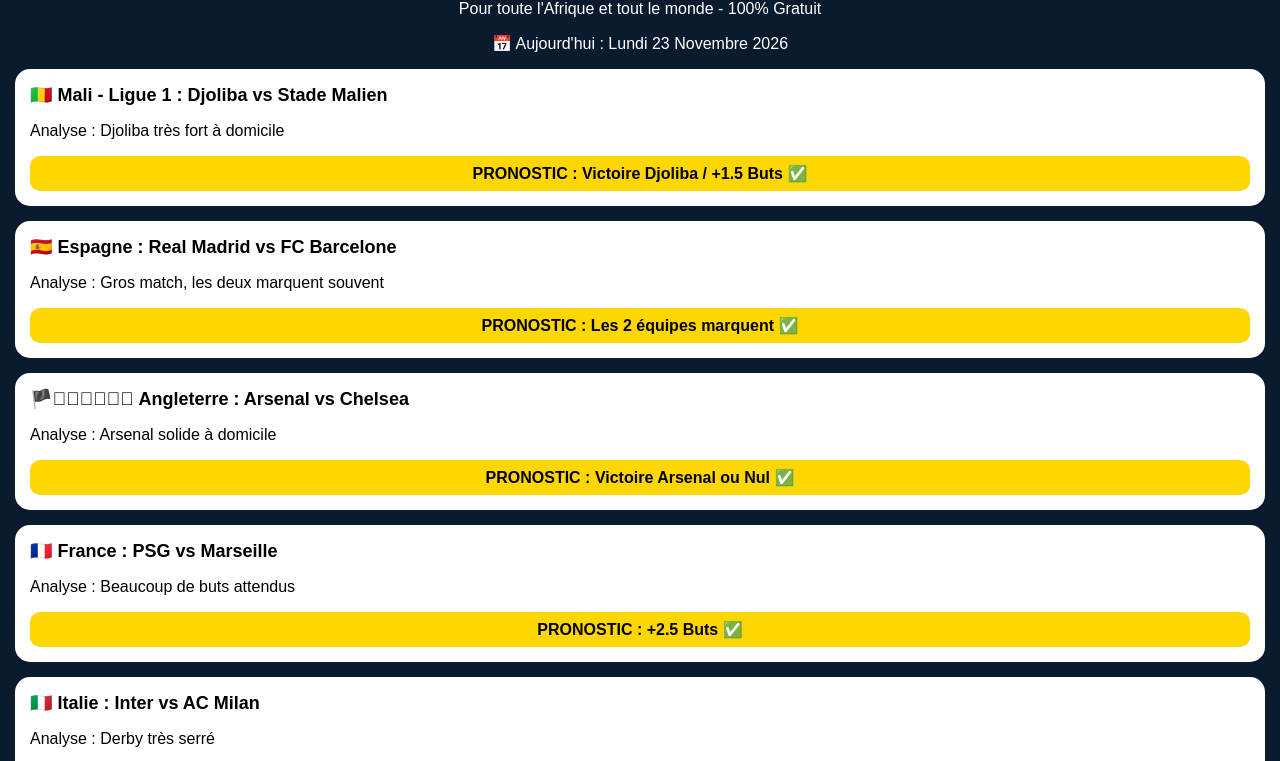
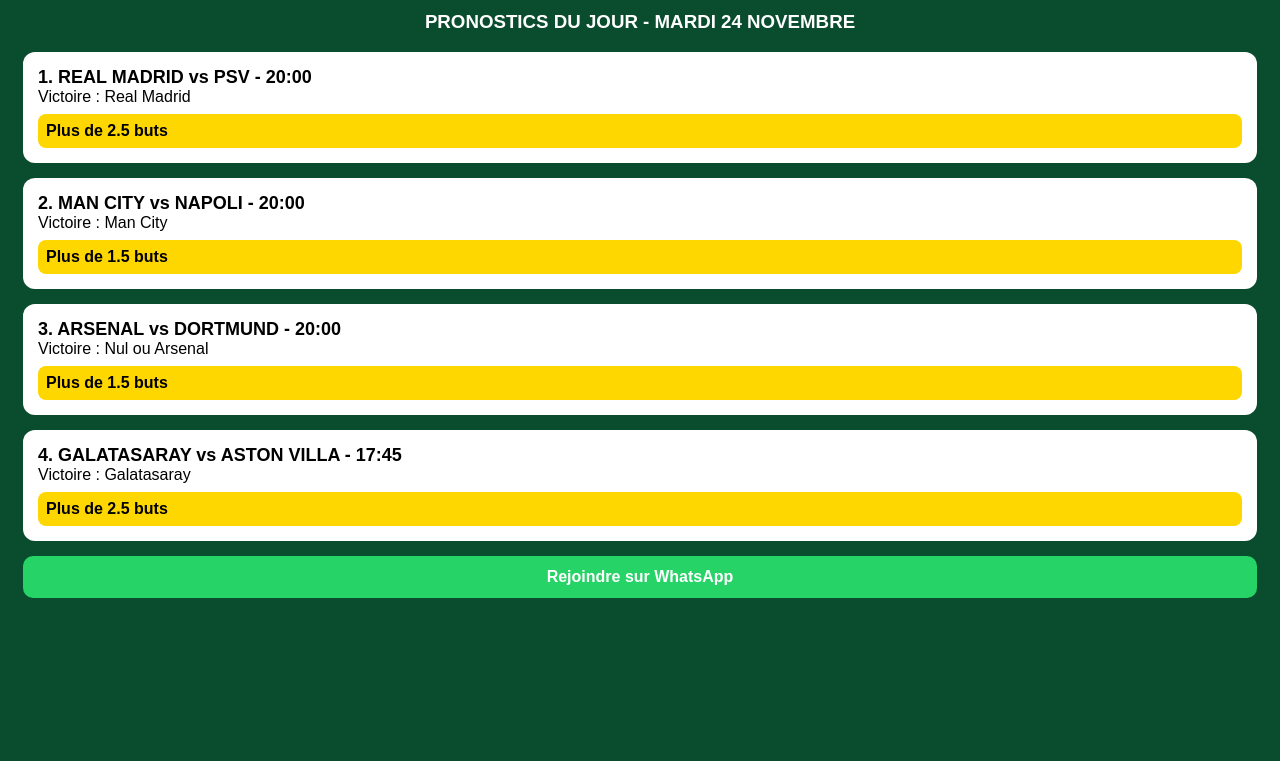
Before and after one commit to ladjifaran1-alt/pronostic-football-universel, a plain HTML site: page index.html in a window 1280 px wide. Shown: the part 75-836 px from the top of the page. After the commit the page ends 800 px from the top, so only its background shows below. Drawn offline with Linux system fonts and the light colour scheme.

Commit message:
Update index.html

```diff
--- a/index.html
+++ b/index.html
@@ -5,50 +5,42 @@
 <meta name="viewport" content="width=device-width, initial-scale=1.0">
 <title>PRONOSTIC FOOTBALL UNIVERSEL</title>
 <style>
-body{font-family:Arial;background:#0a1a2f;color:white;margin:0;padding:15px;text-align:center}
+body{font-family:Arial;background:#0a4d2e;color:white;text-align:center;padding:15px}
 h1{color:#ffd700;font-size:24px}
-.box{background:white;color:black;border-radius:15px;padding:15px;margin:15px 0;text-align:left}
+.box{background:white;color:black;border-radius:12px;padding:15px;margin:15px 0;text-align:left}
 .match{font-weight:bold;font-size:18px}
-.prono{background:#ffd700;padding:8px;border-radius:10px;text-align:center;font-weight:bold;margin-top:10px}
-.btn{background:#25D366;color:white;padding:15px;border-radius:10px;display:block;text-decoration:none;font-weight:bold;margin-top:20px}
+.prono{background:#ffd700;padding:8px;border-radius:8px;font-weight:bold;margin-top:8px}
+.btn{background:#25D366;color:white;padding:12px;border-radius:10px;display:block;text-decoration:none;font-weight:bold;margin-top:15px}
 </style>
 </head>
 <body>
-<h1>⚽ PRONOSTIC FOOTBALL UNIVERSEL 🌍</h1>
-<p>Pour toute l'Afrique et tout le monde - 100% Gratuit</p>
-<p>📅 Aujourd'hui : Lundi 23 Novembre 2026</p>
+<h1>⚽ PRONOSTIC FOOTBALL UNIVERSEL</h1>
+<h3>PRONOSTICS DU JOUR - MARDI 24 NOVEMBRE</h3>
 
 <div class="box">
-<div class="match">🇲🇱 Mali - Ligue 1 : Djoliba vs Stade Malien</div>
-<p>Analyse : Djoliba très fort à domicile</p>
-<div class="prono">PRONOSTIC : Victoire Djoliba / +1.5 Buts ✅</div>
+<div class="match">1. REAL MADRID vs PSV - 20:00</div>
+<div>Victoire : Real Madrid</div>
+<div class="prono">Plus de 2.5 buts</div>
 </div>
 
 <div class="box">
-<div class="match">🇪🇸 Espagne : Real Madrid vs FC Barcelone</div>
-<p>Analyse : Gros match, les deux marquent souvent</p>
-<div class="prono">PRONOSTIC : Les 2 équipes marquent ✅</div>
+<div class="match">2. MAN CITY vs NAPOLI - 20:00</div>
+<div>Victoire : Man City</div>
+<div class="prono">Plus de 1.5 buts</div>
 </div>
 
 <div class="box">
-<div class="match">🏴󐁧󐁢󐁥󐁮󐁧󐁿 Angleterre : Arsenal vs Chelsea</div>
-<p>Analyse : Arsenal solide à domicile</p>
-<div class="prono">PRONOSTIC : Victoire Arsenal ou Nul ✅</div>
+<div class="match">3. ARSENAL vs DORTMUND - 20:00</div>
+<div>Victoire : Nul ou Arsenal</div>
+<div class="prono">Plus de 1.5 buts</div>
 </div>
 
 <div class="box">
-<div class="match">🇫🇷 France : PSG vs Marseille</div>
-<p>Analyse : Beaucoup de buts attendus</p>
-<div class="prono">PRONOSTIC : +2.5 Buts ✅</div>
+<div class="match">4. GALATASARAY vs ASTON VILLA - 17:45</div>
+<div>Victoire : Galatasaray</div>
+<div class="prono">Plus de 2.5 buts</div>
 </div>
 
-<div class="box">
-<div class="match">🇮🇹 Italie : Inter vs AC Milan</div>
-<p>Analyse : Derby très serré</p>
-<div class="prono">PRONOSTIC : Nul ou Inter gagne ✅</div>
-</div>
-
-<a class="btn" href="https://wa.me/22300000000">📲 REJOINDRE WHATSAPP VIP GRATUIT</a>
-<p style="font-size:12px;margin-top:20px">© 2026 Pronostic Football Universel - Senateur Frank</p>
+<a class="btn" href="#">Rejoindre sur WhatsApp</a>
 </body>
 </html>
```
